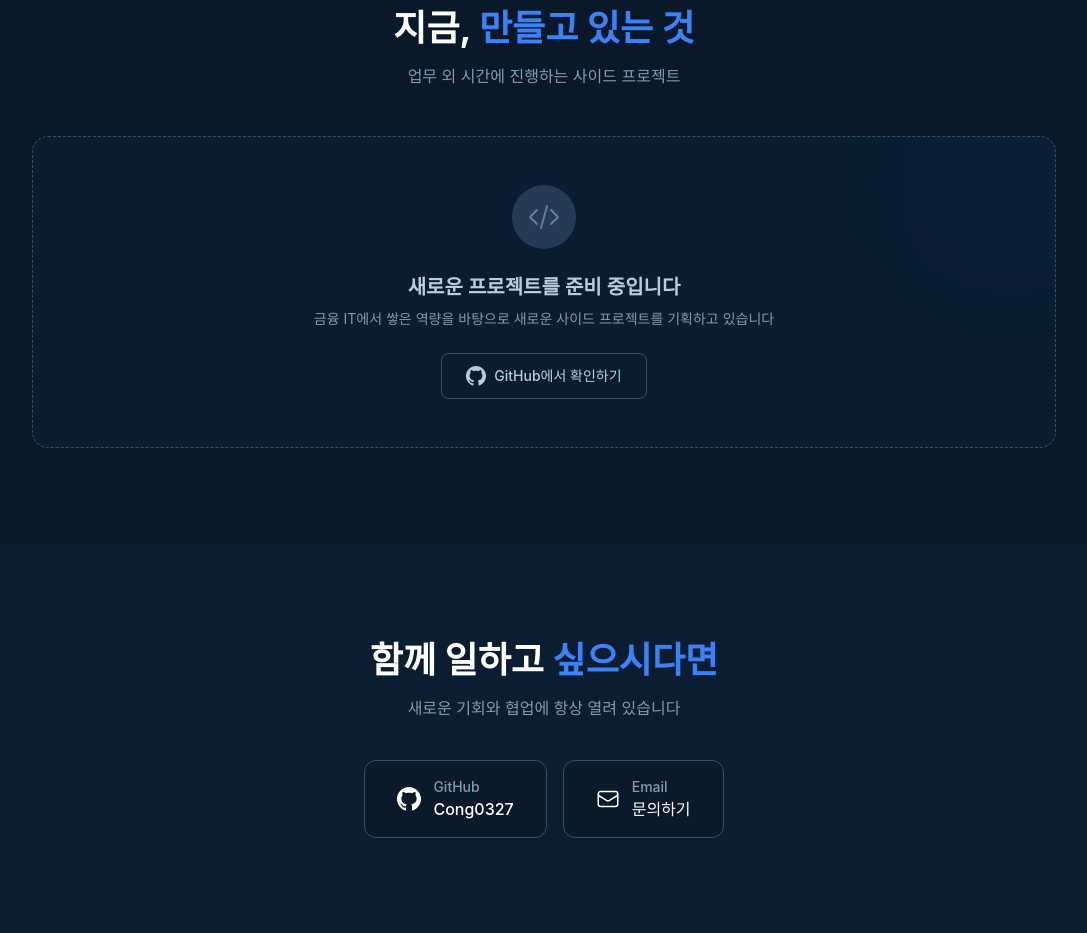
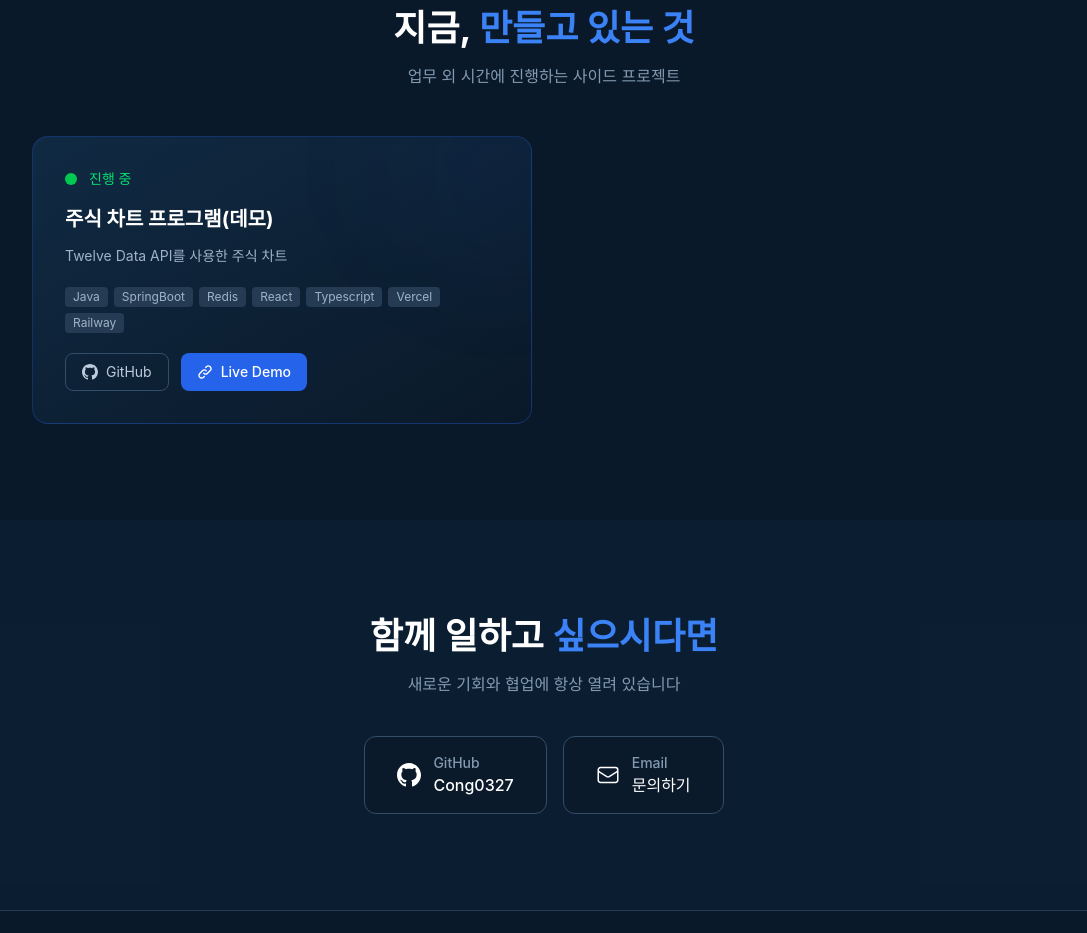
Before and after one commit to Cong0327/portfolio-resume, a Next.js app: page / in a window 1280 px wide. Shown: the part 5720-6653 px from the top of the page, without its empty margins (96-1183 px from the left). Built offline with nearby package versions, Linux system fonts and the light colour scheme.

Commit message:
fix: 토이프로젝트 url, github url 등록

```diff
--- a/src/data/constants.ts
+++ b/src/data/constants.ts
@@ -316,15 +316,38 @@ export interface SideProject {
 }
 
 export const SIDE_PROJECTS: SideProject[] = [
-  // 아래 예시를 수정하거나 새 프로젝트를 추가하세요
+  // ============================================================
+  // 사이드 프로젝트 추가 가이드
+  // ============================================================
+  // 아래 템플릿을 복사 → 주석 해제 → 값 수정 후 저장하면 반영됩니다.
+  // 여러 개 추가 시 중괄호 블록을 콤마(,)로 구분해서 나열하세요.
+  //
+  // 필수 필드: title, description, tech, status
+  // 선택 필드: url (라이브 데모), github (저장소 링크)
+  //   - url만 있으면 → "Live Demo" 버튼만 표시
+  //   - github만 있으면 → "GitHub" 버튼만 표시
+  //   - 둘 다 있으면 → 두 버튼 모두 표시
+  //   - 둘 다 없으면 → 버튼 없이 카드만 표시
+  //
+  // --- 템플릿 (복사용) ---
   // {
   //   title: "프로젝트 이름",
-  //   description: "간단한 설명",
-  //   tech: ["Python", "FastAPI"],
-  //   url: "https://example.com",
-  //   github: "https://github.com/Cong0327/repo-name",
-  //   status: "in-progress",
+  //   description: "프로젝트에 대한 간단한 설명을 적어주세요.",
+  //   tech: ["Python", "FastAPI", "PostgreSQL"],
+  //   url: "https://배포된-주소.com",
+  //   github: "https://github.com/Cong0327/저장소-이름",
+  //   status: "in-progress",  // "in-progress" | "completed"
   // },
+
+    {
+      title: "주식 차트 프로그램(데모)",
+      description: "Twelve Data API를 사용한 주식 차트",
+      tech: ["Java", "SpringBoot", "Redis", 'React', 'Typescript', "Vercel", "Railway"],
+      url: "https://stock-project-34vdck2zlx-cong0327s-projects.vercel.app/",
+      github: "https://github.com/Cong0327/stockProject",
+      status: "in-progress",  // "in-progress" | "completed"
+    },
+  // --- 템플릿 끝 ---
 ];
 
 // --- 경력 ---
```
